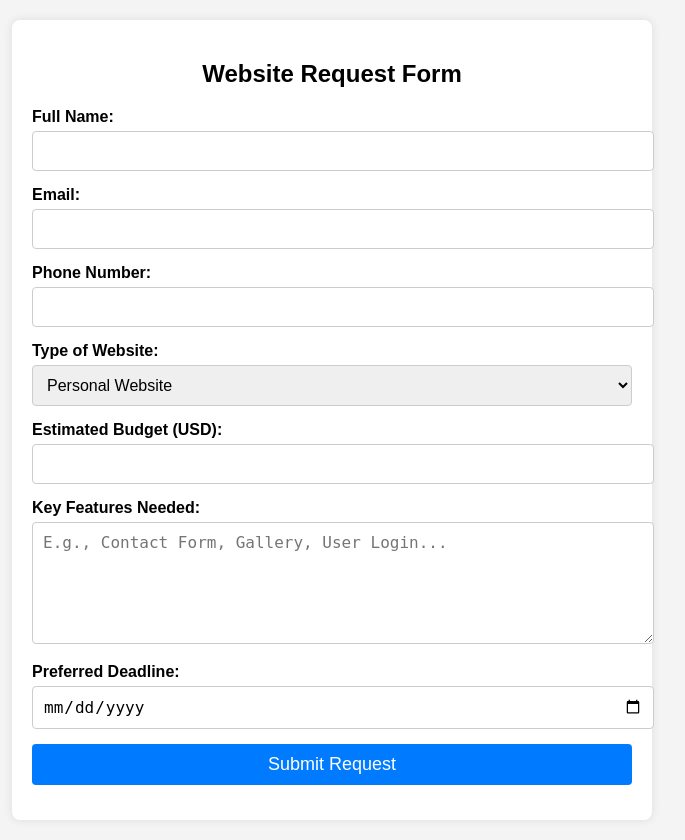
After one commit to RahulMirji/My-Portfolio, a PHP site: page /i_need_web.php in a window 1280 px wide. The commit adds this page. Shown: the whole page, without its empty margins (308-993 px from the left). Run offline with PHP 8.4, Linux system fonts and the light colour scheme; a stand-in replaces the project's code that opens the database connection.

Commit message:
cta buttons

```diff
--- /dev/null
+++ b/i_need_web.php
@@ -0,0 +1,117 @@
+<!DOCTYPE html>
+<html lang="en">
+<head>
+    <meta charset="UTF-8">
+    <meta name="viewport" content="width=device-width, initial-scale=1.0">
+    <title>Website Request Form</title>
+    <style>
+        body {
+            font-family: Arial, sans-serif;
+            background-color: #f4f4f4;
+            margin: 0;
+            padding: 20px;
+        }
+
+        .form-container {
+            background-color: #ffffff;
+            padding: 20px;
+            border-radius: 8px;
+            box-shadow: 0 0 10px rgba(0, 0, 0, 0.1);
+            max-width: 600px;
+            margin: auto;
+        }
+
+        .form-container h2 {
+            text-align: center;
+            margin-bottom: 20px;
+        }
+
+        .form-group {
+            margin-bottom: 15px;
+        }
+
+        .form-group label {
+            display: block;
+            font-weight: bold;
+            margin-bottom: 5px;
+        }
+
+        .form-group input, .form-group select, .form-group textarea {
+            width: 100%;
+            padding: 10px;
+            font-size: 16px;
+            border: 1px solid #ccc;
+            border-radius: 4px;
+        }
+
+        .form-group textarea {
+            height: 100px;
+            resize: vertical;
+        }
+
+        .form-group button {
+            display: block;
+            width: 100%;
+            background-color: #007bff;
+            color: white;
+            padding: 10px;
+            font-size: 18px;
+            border: none;
+            border-radius: 4px;
+            cursor: pointer;
+            transition: background-color 0.3s ease;
+        }
+
+        .form-group button:hover {
+            background-color: #0056b3;
+        }
+    </style>
+</head>
+<body>
+
+    <div class="form-container">
+        <h2>Website Request Form</h2>
+        <form action="submit_form.php" method="post">
+            <div class="form-group">
+                <label for="name">Full Name:</label>
+                <input type="text" id="name" name="name" required>
+            </div>
+            <div class="form-group">
+                <label for="email">Email:</label>
+                <input type="email" id="email" name="email" required>
+            </div>
+            <div class="form-group">
+                <label for="phone">Phone Number:</label>
+                <input type="tel" id="phone" name="phone" required>
+            </div>
+            <div class="form-group">
+                <label for="website_type">Type of Website:</label>
+                <select id="website_type" name="website_type" required>
+                    <option value="personal">Personal Website</option>
+                    <option value="business">Business Website</option>
+                    <option value="ecommerce">E-commerce Website</option>
+                    <option value="blog">Blog</option>
+                    <option value="portfolio">Portfolio</option>
+                    <option value="other">Other</option>
+                </select>
+            </div>
+            <div class="form-group">
+                <label for="budget">Estimated Budget (USD):</label>
+                <input type="number" id="budget" name="budget" min="100" required>
+            </div>
+            <div class="form-group">
+                <label for="features">Key Features Needed:</label>
+                <textarea id="features" name="features" placeholder="E.g., Contact Form, Gallery, User Login..." required></textarea>
+            </div>
+            <div class="form-group">
+                <label for="deadline">Preferred Deadline:</label>
+                <input type="date" id="deadline" name="deadline" required>
+            </div>
+            <div class="form-group">
+                <button type="submit">Submit Request</button>
+            </div>
+        </form>
+    </div>
+
+</body>
+</html>
--- a/index.php
+++ b/index.php
@@ -104,7 +104,7 @@
             <h1 align="left">Websites Done Right</h1>
             <p>I am a web developer from Bengaluru, India, and I currently live in Bengaluru. I enjoy building everything from small business sites to rich interactive web apps. If you are a business seeking a web presence or an employer looking to hire, you can get in touch with me <a href="contact.php">here</a>.</p>
             <div class="cta-buttons">
-                <a href="#" class="btn">I need a website <span>&#10145;</span></a>
+                <a href="i_need_web.php" class="btn">I need a website <span>&#10145;</span></a>
                 <a href="#" class="btn secondary">I'm looking to hire <span>&#10145;</span></a>
             </div>
         </div>
```
